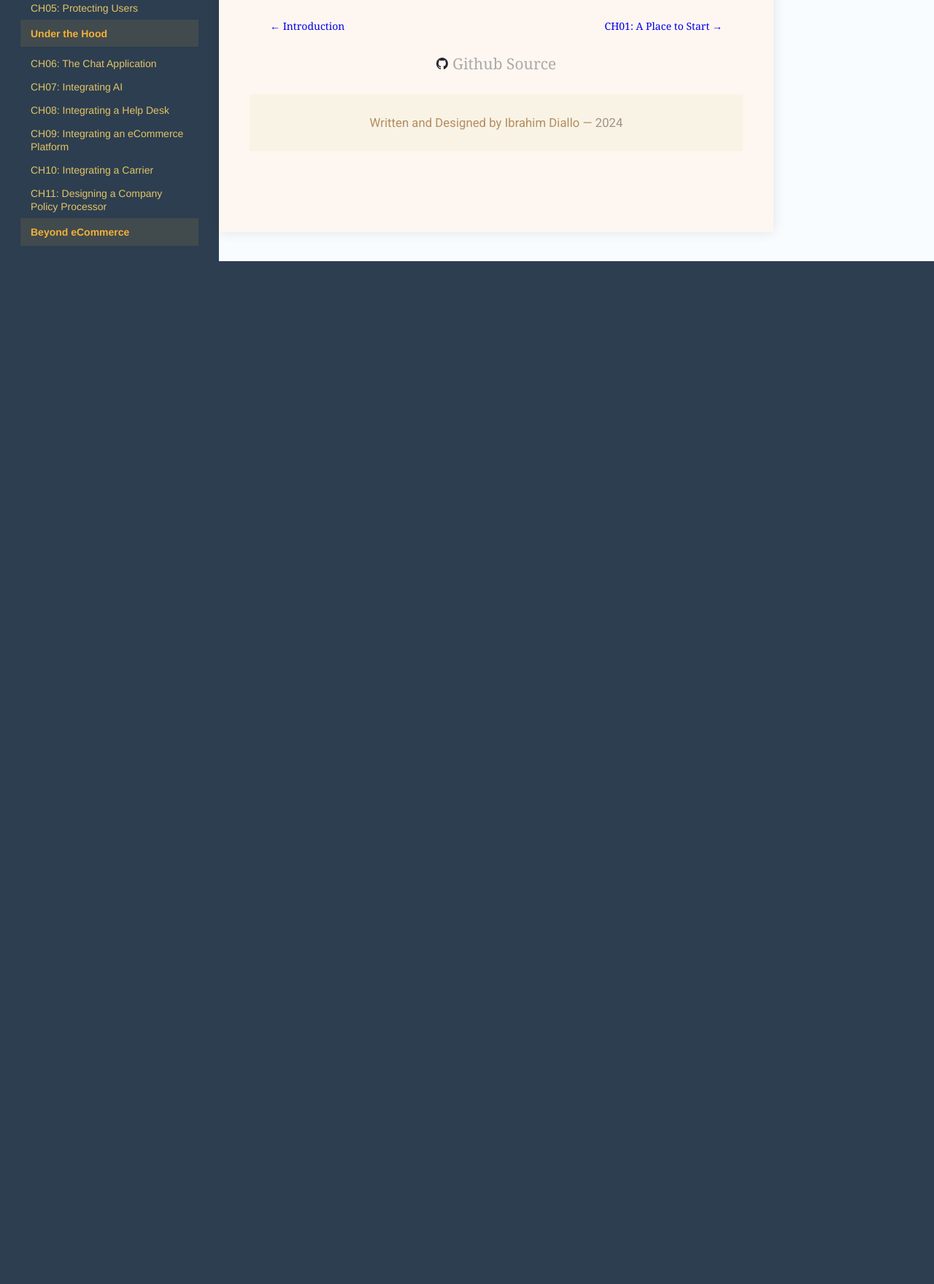
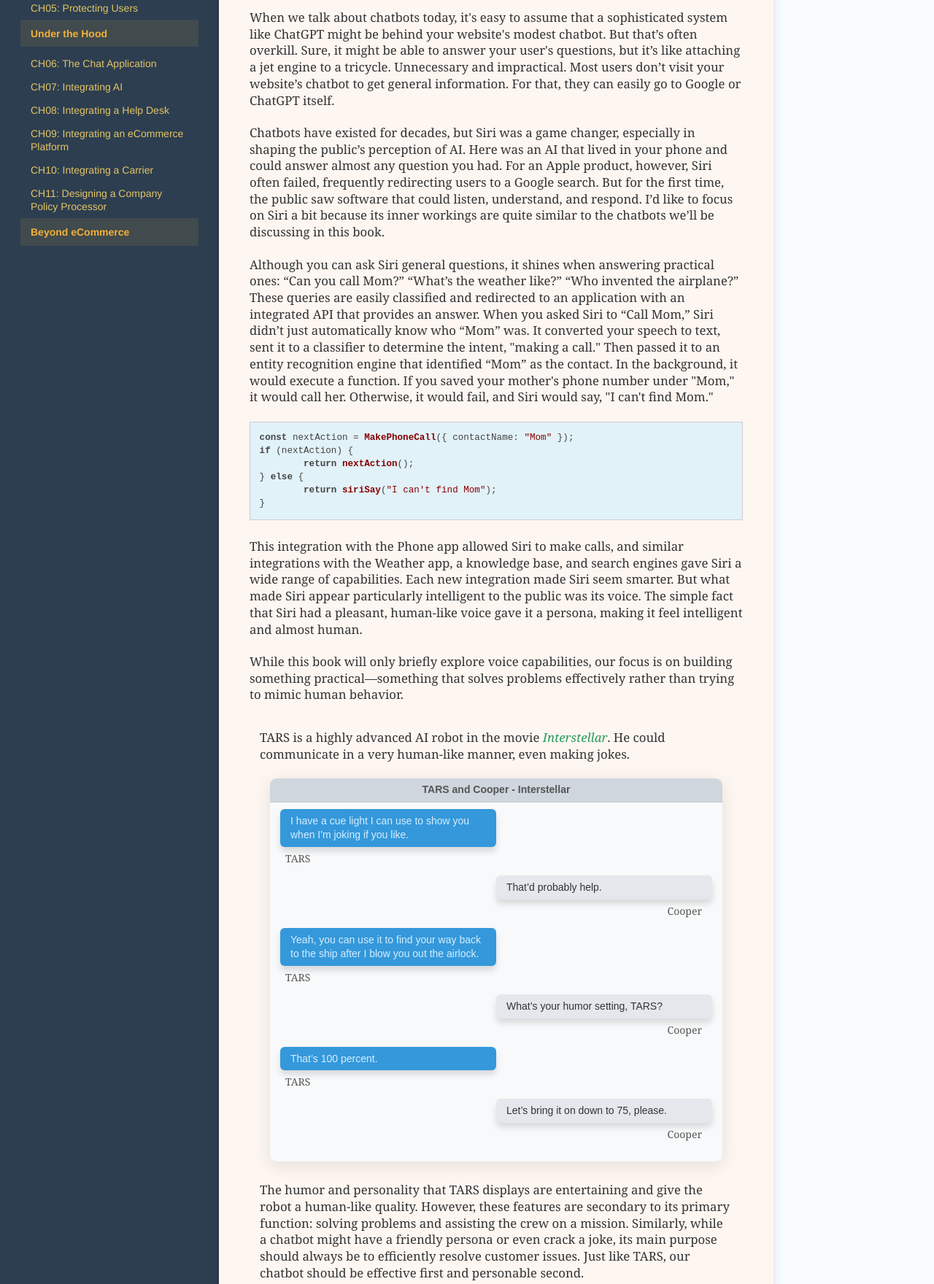
Before and after one commit to ibudiallo/automated-agents-book, a website: page website/part-one-intro.html in a window 1280 px wide. Shown: the part 482-2242 px from the top of the page at 73% size. Before the commit the page ends 840 px from the top, so only its background shows below. Drawn offline with Linux system fonts and the light colour scheme.

Commit message:
add chat window css

```diff
--- a/website/asset/css/intro.css
+++ b/website/asset/css/intro.css
@@ -156,16 +156,27 @@ article pre {
 	overflow: auto;
 	font-size: .9em;
 }
+article em {
+	font-style: italic;
+	color: var(--accent-green-700);
+}
+article p > code {
+	font-family: monospace;
+	font-size: .9em;
+	background-color: #f0f0f0;
+}
 
 article .block-meta,
 article .block-instruct,
-article .block-analogy {
+article .block-analogy,
+article .block-ref {
 	padding: 1em;
 	margin-bottom: 2em;
 }
 article .block-meta h3,
 article .block-instruct h3,
-article .block-analogy h3 {
+article .block-analogy h3,
+article .block-ref h3 {
 	text-transform: uppercase;
 	color: #806431;
 	font-size: 1.3em;
@@ -203,6 +214,75 @@ article .block-analogy p {
 	font-size: 3em;
 	margin-bottom: .5em;
 }
+
+/** Chat window **/
+.chat-window {
+	position: relative;
+	margin: 1em 1em 2em 1em;
+	border-radius: 9px;
+	background-color: var(--neutral-color-100);
+	padding: 3em 1em 1em 1em;
+	overflow: hidden;
+	box-shadow: 0 6px 24px rgba(0,0,0, .1);
+}
+.chat-window::before {
+	position: absolute;
+	top: 0;
+	left: 0;
+	content: " ";
+	display: block;
+	height: 32px;
+	background-color: var(--neutral-color-300);
+	width: 100%;
+	z-index: 1;
+	border-bottom: 1px solid #ccc;
+}
+.chat-window::after {
+	position: absolute;
+	z-index: 2;
+	top: 6px;
+	left: 0;
+	content: attr(data-title);
+	color: #555;
+	width: 100%;
+	text-align: center;
+	font-family: arial;
+	font-weight: bold;
+}
+.chat-window .bubble {
+	position: relative;
+	margin-bottom: 1em;
+}
+.chat-window .bubble p {
+	padding: .5em 1em;
+	border-radius: 6px;
+	color: var(--accent-blue-100);
+	box-shadow: 0 6px 8px rgba(0,0,0,.13);
+	background-color: var(--accent-blue-500);
+	width: 50%;
+	margin: 0;
+	font-size: 1em;
+	font-family: arial;
+}
+.chat-window .bubble::after {
+	display: block;
+	content: attr(data-info);
+	clear: both;
+	color: #555;
+	padding: .5em 1em 0 .5em;
+}
+.chat-window .bubble.left p {
+	float: left;
+}
+.chat-window .bubble.right p {
+	background-color: #e4e8ed;
+	color: #333;
+	float: right;
+}
+.chat-window .bubble.right::after {
+	text-align: right;
+}
+
 
 /** TOC**/
 .toc-list {
--- a/website/part-one-intro.html
+++ b/website/part-one-intro.html
@@ -33,8 +33,44 @@
 			<h1>Understanding Chatbots</h1>
 
 			<p>"The Expanse" is one of my favorite sci-fi shows. Set hundreds of years into the future, humanity has colonized the solar system, and space travel has become routine thanks to the fictional Epstein Drive. Technology is at its peak, yet one noticeable absence is a friendly, conversational robot.</p>
-<p>I remember coming across a Reddit forum where people discussed the lack of AI in the series. This surprised me because I saw AI present in almost every scene. Not in the form of the familiar C-3PO, but rather as a tool. When characters encounter a problem requiring computation, they simply ask aloud, and the AI provides the solution—efficiently, without unnecessary conversation or personality. Yet, we often fail to recognize it as AI unless it speaks or exhibits a human-like demeanor.</p>
+<p>I remember coming across a Reddit forum where people discussed the lack of AI in the series. This surprised me because I saw AI present in almost every scene. Not in the form of the familiar C-3PO, but rather as a tool. When characters encounter a problem requiring computation, they simply ask aloud, and the AI provides the solution, efficiently, without unnecessary conversation or personality. Yet, we often fail to recognize it as AI unless it speaks or exhibits a human-like demeanor.</p>
 <p>To me, the true power of AI, or any computer, lies in its ability to solve problems. We may not be building space travel technology after reading this book, but at the very least, we can develop AI that functions similarly to those in The Expanse: When you have a question, you ask it, and it finds the solution.</p>
+<p>When we talk about chatbots today, it's easy to assume that a sophisticated system like ChatGPT might be behind your website's modest chatbot. But that’s often overkill. Sure, it might be able to answer your user's questions, but it’s like attaching a jet engine to a tricycle. Unnecessary and impractical. Most users don’t visit your website’s chatbot to get general information. For that, they can easily go to Google or ChatGPT itself.</p>
+<p>Chatbots have existed for decades, but Siri was a game changer, especially in shaping the public’s perception of AI. Here was an AI that lived in your phone and could answer almost any question you had. For an Apple product, however, Siri often failed, frequently redirecting users to a Google search. But for the first time, the public saw software that could listen, understand, and respond. I’d like to focus on Siri a bit because its inner workings are quite similar to the chatbots we’ll be discussing in this book.</p>
+<p>Although you can ask Siri general questions, it shines when answering practical ones: “Can you call Mom?” “What’s the weather like?” “Who invented the airplane?” These queries are easily classified and redirected to an application with an integrated API that provides an answer. When you asked Siri to “Call Mom,” Siri didn’t just automatically know who “Mom” was. It converted your speech to text, sent it to a classifier to determine the intent, "making a call." Then passed it to an entity recognition engine that identified “Mom” as the contact. In the background, it would execute a function. If you saved your mother's phone number under "Mom," it would call her. Otherwise, it would fail, and Siri would say, "I can't find Mom."</p>
+<pre><code class="language-js"><span class="hljs-keyword">const</span> nextAction = <span class="hljs-title class_">MakePhoneCall</span>({ <span class="hljs-attr">contactName</span>: <span class="hljs-string">&quot;Mom&quot;</span> });
+<span class="hljs-keyword">if</span> (nextAction) {
+	<span class="hljs-keyword">return</span> <span class="hljs-title function_">nextAction</span>();
+} <span class="hljs-keyword">else</span> {
+	<span class="hljs-keyword">return</span> <span class="hljs-title function_">siriSay</span>(<span class="hljs-string">&quot;I can&#x27;t find Mom&quot;</span>);
+}
+</code></pre>
+<p>This integration with the Phone app allowed Siri to make calls, and similar integrations with the Weather app, a knowledge base, and search engines gave Siri a wide range of capabilities. Each new integration made Siri seem smarter. But what made Siri appear particularly intelligent to the public was its voice. The simple fact that Siri had a pleasant, human-like voice gave it a persona, making it feel intelligent and almost human.</p>
+<p>While this book will only briefly explore voice capabilities, our focus is on building something practical—something that solves problems effectively rather than trying to mimic human behavior.</p>
+<div class="block-ref">
+<p>TARS is a highly advanced AI robot in the movie <em>Interstellar</em>. He could communicate in a very human-like manner, even making jokes.</p>
+<div class="chat-window" data-title="TARS and Cooper - Interstellar">
+<div class="bubble left" data-info="TARS">
+<p>I have a cue light I can use to show you when I'm joking if you like.</p>
+</div>
+<div class="bubble right" data-info="Cooper">
+<p>That’d probably help.</p>
+</div>
+<div class="bubble left" data-info="TARS">
+<p>Yeah, you can use it to find your way back to the ship after I blow you out the airlock.</p>
+</div>
+<div class="bubble right" data-info="Cooper">
+<p>What’s your humor setting, TARS?</p>
+</div>
+<div class="bubble left" data-info="TARS">
+<p>That’s 100 percent.</p>
+</div>
+<div class="bubble right" data-info="Cooper">
+<p>Let’s bring it on down to 75, please.</p>
+</div>
+</div>
+<p>The humor and personality that TARS displays are entertaining and give the robot a human-like quality. However, these features are secondary to its primary function: solving problems and assisting the crew on a mission. Similarly, while a chatbot might have a friendly persona or even crack a joke, its main purpose should always be to efficiently resolve customer issues. Just like TARS, our chatbot should be effective first and personable second.</p>
+</div>
 
 
 			<div class="article-nav">
```
Also changed, not shown: website/intro.html (+4 -4 lines).
